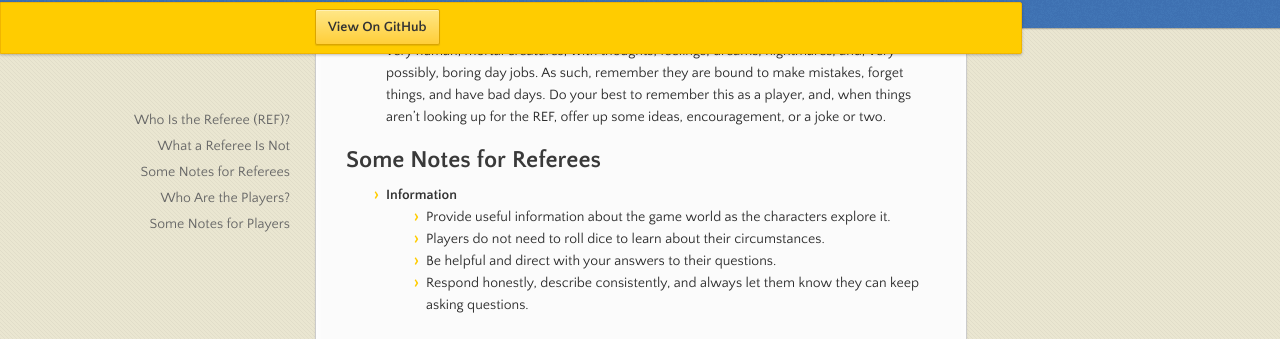
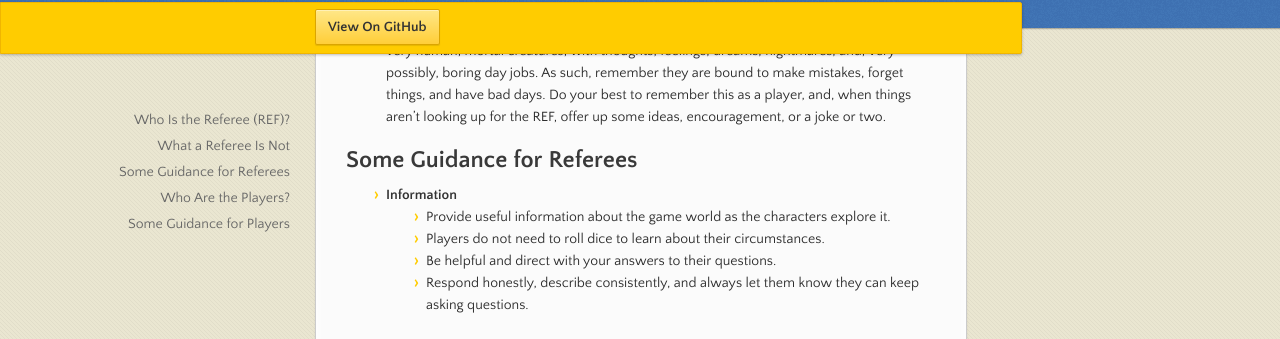
Before and after one commit to GMichaelRapp/rapture, a Jekyll site: the page built from fundamentals.md, in a window 1280 px wide and 1400 px high, scrolled down 907 px. Shown: the part 113-452 px from the top of the window. Built offline with Jekyll 4.4.1, drawn with Linux system fonts in a browser that asks for light colours; some of the changed text lies outside the part shown.

Commit message:
Update fundamentals.md

```diff
--- a/fundamentals.md
+++ b/fundamentals.md
@@ -15,7 +15,7 @@ In recent years, there has been a lot of meaningful discussion on the demands pl
 - Referees (REFs) are not the enemy. Trust they will make the game worthwhile. Referees have a tough job, so don’t be an asshole to them. Instead, offer to help out, offer ideas, negotiate with them, and try to make the game enjoyable for everyone.
 - Referees (REFs) are not God or God-like, despite their actions indicating otherwise. They’re very human, mortal creatures, with thoughts, feelings, dreams, nightmares, and, very possibly, boring day jobs. As such, remember they are bound to make mistakes, forget things, and have bad days. Do your best to remember this as a player, and, when things aren’t looking up for the REF, offer up some ideas, encouragement, or a joke or two.
 
-## Some Notes for Referees
+## Some Guidance for Referees
 - **Information**
   - Provide useful information about the game world as the characters explore it.
   - Players do not need to roll dice to learn about their circumstances.
@@ -53,7 +53,7 @@ In recent years, there has been a lot of meaningful discussion on the demands pl
 ## Who Are the Players?
 The players’ primary jobs are to take on the responsibilities for portraying the game’s protagonists, which will be referred to here on out as player character (PC). As a player, you make decisions on behalf of your character (PC) and describe to everyone else, including the referee, what your character says and does in-game. Players will also be mindful and take care of the mechanic side of being a character—rolling dice when it is appropriate, choose what abilities to use in certain situaations, and keeping track of health, grit, resolve, armor, ammo, and much more.
 
-## Some Notes for Players
+## Some Guidance for Players
 - **Agency**
   - Attributes and other related abilities do not define your character. They are tools.
   - Don’t ask only what your character would do, ask what you would do, too.
```
